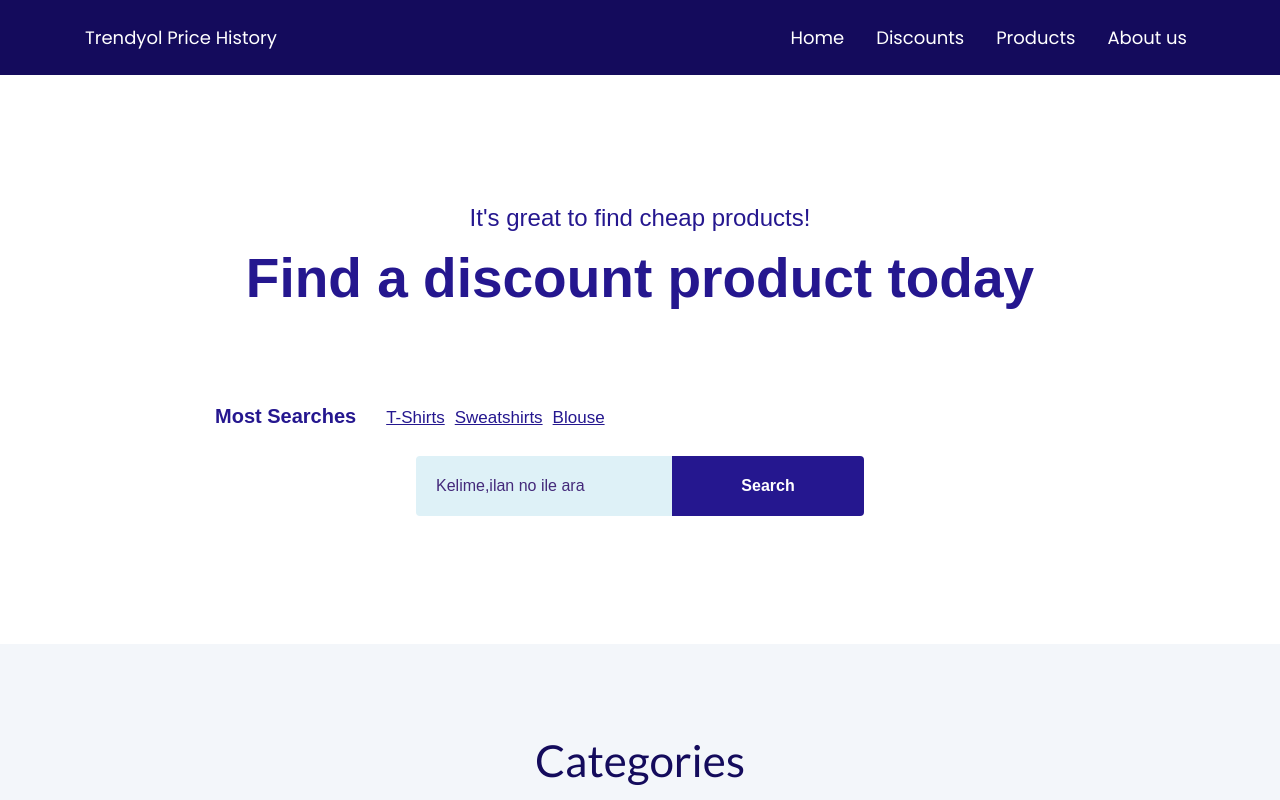
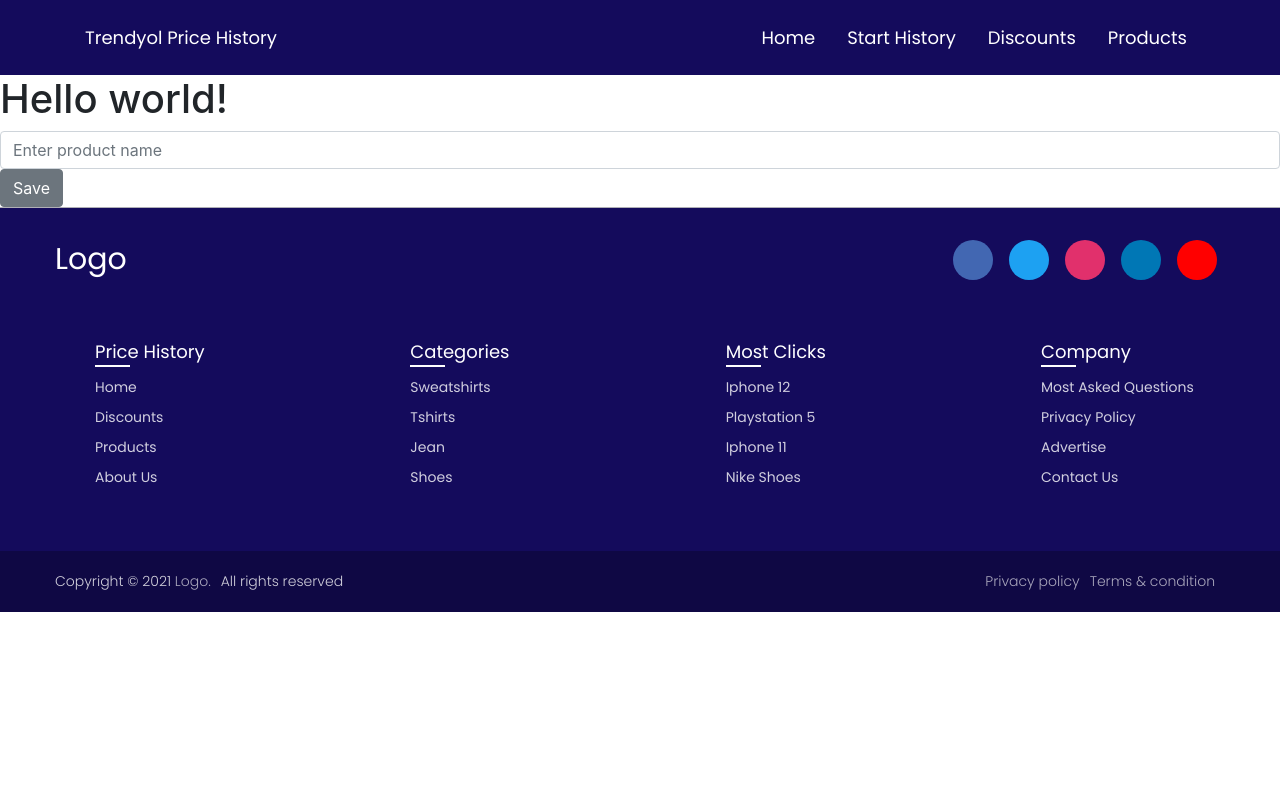
Before and after one commit to berkaygurbuz/TrendyolPriceHistory.Frontend, a Nuxt app: page /app/startHistory in a window 1280 px wide. Shown: the top 800 px of the page. Built offline with nearby package versions, Linux system fonts and the light colour scheme; a web font is replaced by a local one.

Commit message:
add request component and backend integration

```diff
--- a/components/adminPanel/leftNavbar.vue
+++ b/components/adminPanel/leftNavbar.vue
@@ -9,7 +9,7 @@
         </nuxt-link>
       </li>
       <li>
-        <nuxt-link to="/admin/TablePage" href="#">
+        <nuxt-link to="/admin/requests" href="#">
           <i class="fa fa-tachometer" aria-hidden="true"></i> Requests
         </nuxt-link>
       </li>
--- a/components/dashboard/navbar.vue
+++ b/components/dashboard/navbar.vue
@@ -14,9 +14,9 @@
           <!-- Right aligned nav items -->
           <b-navbar-nav class="ml-auto">
             <b-nav-item href="#">Home</b-nav-item>
+            <b-nav-item href="/app/startHistory" class="ml-md-3">Start History</b-nav-item>
             <b-nav-item href="#" class="ml-md-3">Discounts</b-nav-item>
             <b-nav-item href="#" class="ml-md-3">Products</b-nav-item>
-            <b-nav-item href="#" class="ml-md-3">About us</b-nav-item>
           </b-navbar-nav>
         </b-collapse>
       </b-container>
--- a/layouts/default.vue
+++ b/layouts/default.vue
@@ -1,11 +1,7 @@
 <template>
   <div>
     <Navbar></Navbar>
-    <Header></Header>
-    <ProductList></ProductList>
-    <!-- <Chart></Chart> -->
 
-    <ProductCard></ProductCard>
     <Nuxt />
     <Footer></Footer>
   </div>
@@ -14,19 +10,12 @@
 <script lang="ts">
 import Vue from 'vue'
 import Navbar from '../components/dashboard/navbar.vue'
-import Header from '../components/dashboard/header.vue'
-import ProductList from "../components/dashboard/product-list.vue"
-import Chart from "../components/dashboard/chart.vue"
-import ProductCard from "../components/dashboard/product-card.vue";
+
 import Footer from "../components/dashboard/footer.vue";
 export default Vue.extend({
 
   components: {
     Navbar,
-    Header,
-    ProductList,
-    Chart,
-    ProductCard,
     Footer,
   },
 });
--- a/pages/admin/TablePage.vue
+++ /dev/null
@@ -1,10 +0,0 @@
-<template>
-    <h2>Table page </h2>
-</template>
-
-<script lang="ts">
-import Vue from 'vue'
-export default Vue.extend({
-    layout:"adminLayout",
-})
-</script>
--- /dev/null
+++ b/pages/admin/requests.vue
@@ -0,0 +1,33 @@
+<template>
+        <b-form>
+      <b-form-input
+        id="input-1"
+        v-model="id"
+        type="text"
+        placeholder="Enter ID"
+        required
+      ></b-form-input>
+      <b-button @click="acceptRequest" variant="success"> Accept </b-button>
+    </b-form>
+</template>
+
+<script lang="ts">
+import Vue from 'vue'
+export default Vue.extend({
+    layout:"adminLayout",
+    data(){
+        return{
+            id:"",
+        }
+    },
+    methods:{
+        async acceptRequest(){
+            await this.$axios.post('http://localhost:5000/api/acceptRequest',{
+                id:this.id
+            }).then(function(response){
+                console.log("success",response)
+            })
+        }
+    }
+})
+</script>
--- /dev/null
+++ b/pages/app/startHistory.vue
@@ -0,0 +1,38 @@
+<template>
+  <div>
+    <h1>Hello world!</h1>
+    <b-form>
+      <b-form-input
+        id="input-1"
+        v-model="name"
+        type="text"
+        placeholder="Enter product name"
+        required
+      ></b-form-input>
+      <b-button @click="onClickSave"> Save </b-button>
+    </b-form>
+  </div>
+</template>
+
+<script lang="ts">
+import Vue from 'vue'
+export default Vue.extend({
+     data(){
+      return{
+        name:"",
+        price:"",
+      }
+    },
+    methods:{
+      async onClickSave(){
+        await this.$axios.post('http://localhost:5000/api/createProduct',{
+          name:this.name,
+
+        }).then(function (response){
+          console.log("succes");
+
+        })
+      }
+    }
+})
+</script>
--- a/pages/index.vue
+++ b/pages/index.vue
@@ -1,13 +1,26 @@
 <template>
   <div >
+        <Header></Header>
+    <ProductList></ProductList>
+    <!-- <Chart></Chart> -->
 
+    <ProductCard></ProductCard>
   </div>
 </template>
 
 <script lang="ts">
 import Vue from 'vue'
-
+import Header from '../components/dashboard/header.vue'
+import ProductList from "../components/dashboard/product-list.vue"
+import Chart from "../components/dashboard/chart.vue"
+import ProductCard from "../components/dashboard/product-card.vue";
 export default Vue.extend({
+  components:{
+    Header,
+    ProductList,
+    Chart,
+    ProductCard
+  },
   data() {
     return {
       items: {},
```
